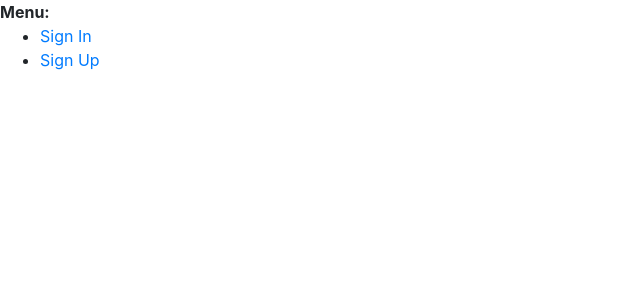
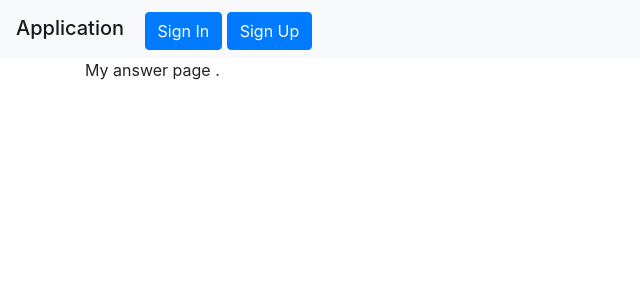
Before and after one commit to nova-sangeeth/QnA-application, a Django app: page /question/my_answer in a window 1280 px wide. Shown: the top 300 px of the page, without its empty margins (0-640 px from the left). Run offline with Django 3.2, Linux system fonts and the light colour scheme; data that the repository does not hold is empty; some libraries are stand-ins or nearby versions.

Commit message:
add info for the templates for testing purposes.

```diff
--- a/templates/base.html
+++ b/templates/base.html
@@ -2,19 +2,33 @@
 <html>
 
 <head>
-  <!-- CSS only -->
-  <link rel="stylesheet" href="https://stackpath.bootstrapcdn.com/bootstrap/4.5.0/css/bootstrap.min.css"
-    integrity="sha384-9aIt2nRpC12Uk9gS9baDl411NQApFmC26EwAOH8WgZl5MYYxFfc+NcPb1dKGj7Sk" crossorigin="anonymous">
-  <!-- JS, Popper.js, and jQuery -->
-  <script src="https://code.jquery.com/jquery-3.5.1.slim.min.js"
-    integrity="sha384-DfXdz2htPH0lsSSs5nCTpuj/zy4C+OGpamoFVy38MVBnE+IbbVYUew+OrCXaRkfj"
+  <link rel="stylesheet" href="https://stackpath.bootstrapcdn.com/bootstrap/4.4.1/css/bootstrap.min.css"
+    integrity="sha384-Vkoo8x4CGsO3+Hhxv8T/Q5PaXtkKtu6ug5TOeNV6gBiFeWPGFN9MuhOf23Q9Ifjh" crossorigin="anonymous">
+  <script src="https://code.jquery.com/jquery-3.4.1.slim.min.js"
+    integrity="sha384-J6qa4849blE2+poT4WnyKhv5vZF5SrPo0iEjwBvKU7imGFAV0wwj1yYfoRSJoZ+n"
     crossorigin="anonymous"></script>
   <script src="https://cdn.jsdelivr.net/npm/popper.js@1.16.0/dist/umd/popper.min.js"
     integrity="sha384-Q6E9RHvbIyZFJoft+2mJbHaEWldlvI9IOYy5n3zV9zzTtmI3UksdQRVvoxMfooAo"
     crossorigin="anonymous"></script>
-  <script src="https://stackpath.bootstrapcdn.com/bootstrap/4.5.0/js/bootstrap.min.js"
-    integrity="sha384-OgVRvuATP1z7JjHLkuOU7Xw704+h835Lr+6QL9UvYjZE3Ipu6Tp75j7Bh/kR0JKI"
+  <script src="https://stackpath.bootstrapcdn.com/bootstrap/4.4.1/js/bootstrap.min.js"
+    integrity="sha384-wfSDF2E50Y2D1uUdj0O3uMBJnjuUD4Ih7YwaYd1iqfktj0Uod8GCExl3Og8ifwB6"
     crossorigin="anonymous"></script>
+  <div>
+    <nav class="navbar navbar-light bg-light">
+      <div class="pull-right">
+        <span>
+          <a href="/" class="navbar-brand mb-0 h1">Application</a>
+          {% if user.is_authenticated %}
+          <a class="btn btn-primary" href="{% url 'account_logout' %}">Sign Out</a>
+          <a class="btn btn-primary" href="{% url 'account_email' %}">Change E-mail</a>
+          {% else %}
+          <a class="btn btn-primary" href="{% url 'account_login' %}">Sign In</a>
+          <a class="btn btn-primary" href="{% url 'account_signup' %}">Sign Up</a>
+          {% endif %}
+        </span>
+      </div>
+    </nav>
+  </div>
 
   <title>{% block head_title %}{% endblock %}</title>
   {% block extra_head %}
@@ -22,36 +36,31 @@
 </head>
 
 <body>
+
+
+
   {% block body %}
 
   {% if messages %}
-  <div>
-    <strong>Messages:</strong>
+  <div class='container'>
+    <display>Messages:</display>
     <ul>
       {% for message in messages %}
-      <li>{{message}}</li>
+      <p class="lead"> {{message}}</p>
       {% endfor %}
     </ul>
   </div>
   {% endif %}
 
-  <div>
-    <strong>Menu:</strong>
-    <ul>
-      {% if user.is_authenticated %}
-      <li><a href="{% url 'account_email' %}">Change E-mail</a></li>
-      <li><a href="{% url 'account_logout' %}">Sign Out</a></li>
-      {% else %}
-      <li><a href="{% url 'account_login' %}">Sign In</a></li>
-      <li><a href="{% url 'account_signup' %}">Sign Up</a></li>
-      {% endif %}
-    </ul>
-  </div>
+
   {% block content %}
   {% endblock %}
   {% endblock %}
   {% block extra_body %}
   {% endblock %}
+
+
+
 </body>
 
 </html>
--- a/templates/index.html
+++ b/templates/index.html
@@ -11,7 +11,7 @@
 <body>
     {% block content %}
     <div class="container">
-        <p class="display-4">Hello There.</p>
+        <p class="display-4">Hello There. This is the Q n A Application </p>
     </div>
     {% endblock content %}
 </body>
--- a/templates/my_answer.html
+++ b/templates/my_answer.html
@@ -10,7 +10,11 @@
 
 <body>
     {% block content %}
-    <div class="container"></div>
+    <div class="container">
+        <p class="leads">
+            My answer page .
+        </p>
+    </div>
     {% endblock content %}
 </body>
 
--- a/templates/my_question.html
+++ b/templates/my_question.html
@@ -10,7 +10,11 @@
 
 <body>
     {% block content %}
-    <div class="container"></div>
+    <div class="container">
+        <p class="leads">
+            My Question page .
+        </p>
+    </div>
     {% endblock content %}
 </body>
 
--- a/templates/new.html
+++ b/templates/new.html
@@ -10,7 +10,11 @@
 
 <body>
     {% block content %}
-    <div class="container"></div>
+    <div class="container">
+        <p class="leads">
+            New Content/Questions page .
+        </p>
+    </div>
     {% endblock content %}
 </body>
 
--- a/templates/question.html
+++ b/templates/question.html
@@ -10,7 +10,11 @@
 
 <body>
     {% block content %}
-    <div class="container"></div>
+    <div class="container">
+        <p class="leads">
+            The "Questions" page .
+        </p>
+    </div>
     {% endblock content %}
 </body>
 
```
